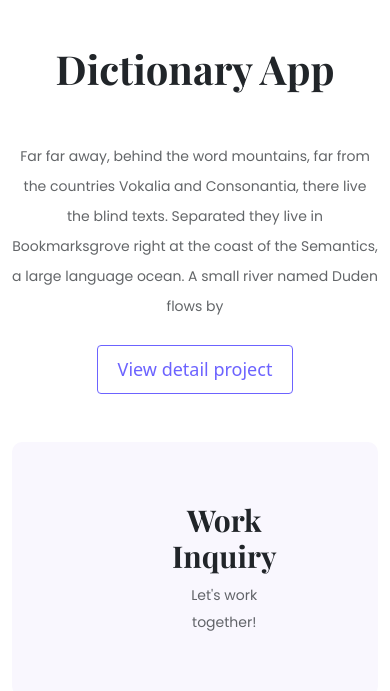
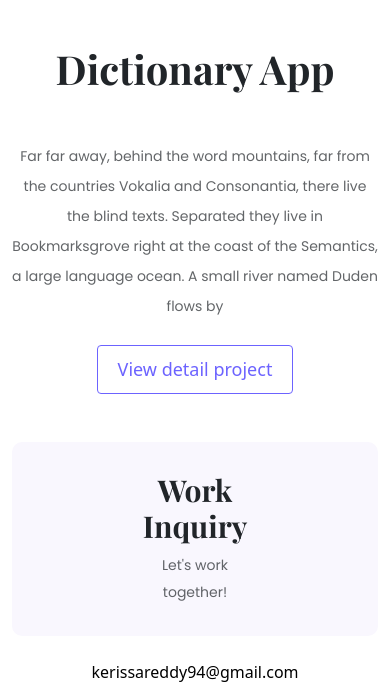
Before and after one commit to KerissaReddy2008/project-portfolio-response, a plain HTML site: page index.html in a window 390 px wide. Shown: the part 1389-2080 px from the top of the page. Drawn offline with nearby package versions, Linux system fonts and the light colour scheme; a web font is replaced by a local one.

Commit message:
updated css

```diff
--- a/styles/portfolio.css
+++ b/styles/portfolio.css
@@ -230,6 +230,7 @@ footer .footer-email {
 
 .logo {
     max-height:150px;
+    max-width: 150px;
 }
 
 nav li {
@@ -374,10 +375,5 @@ footer .footer-email {
     font-size: 16px;
 }
 
-.footer-container {
-    padding: 20px;
-    display: block;
-    margin: 10px;
-}
 
 }
```
